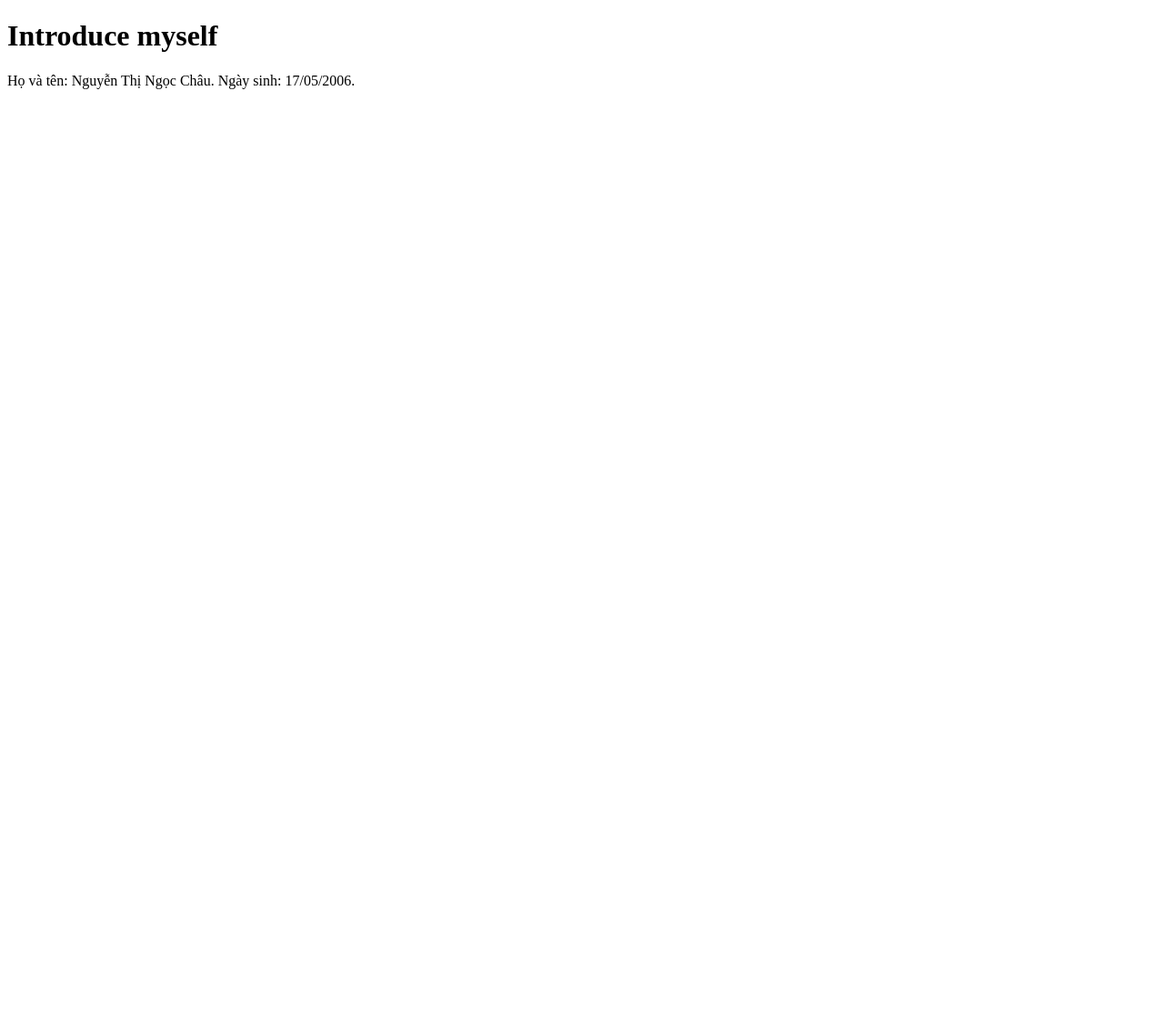
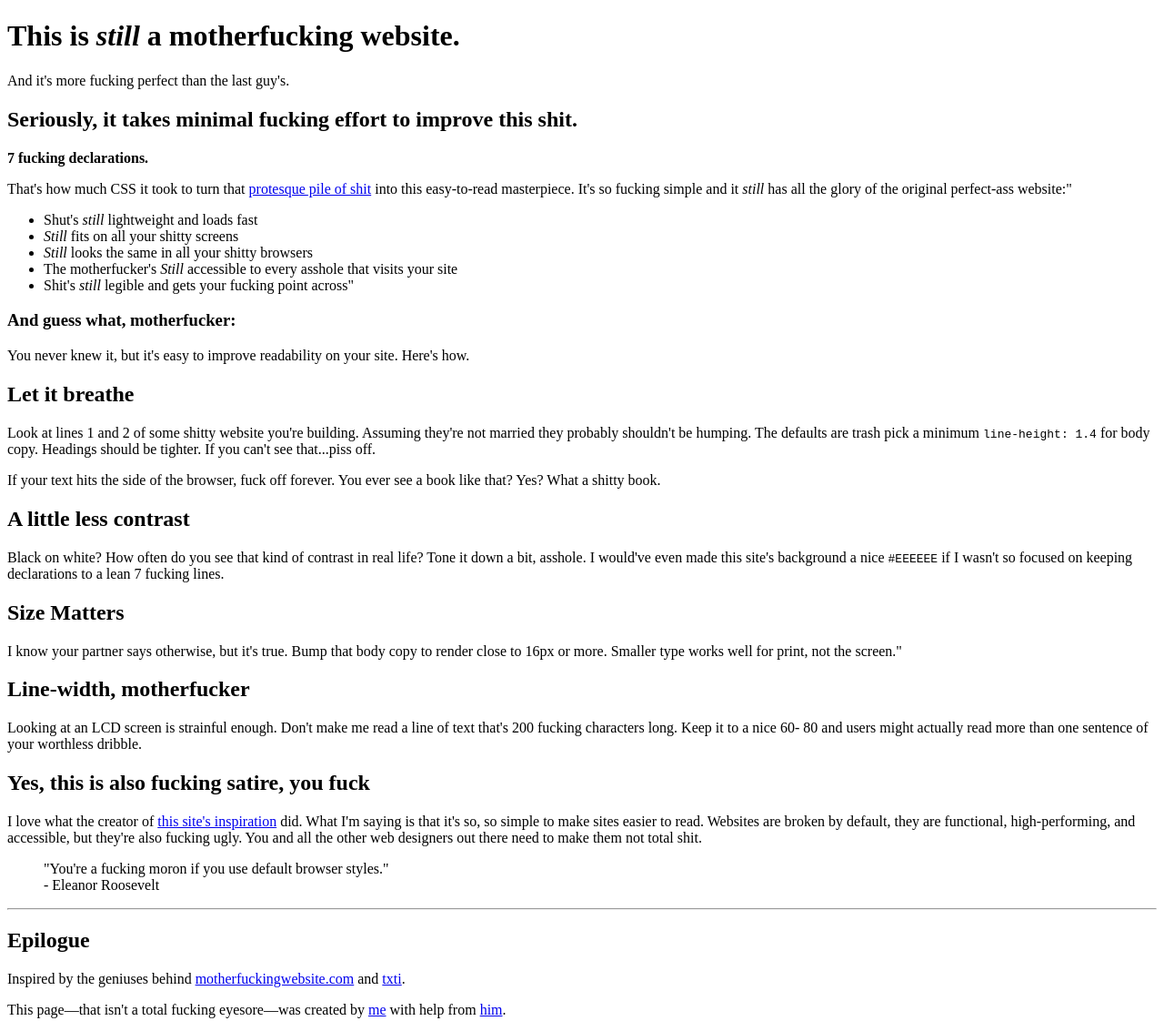
Before and after one commit to ngocchau170506/Introduce, a plain HTML site: page index.html in a window 1280 px wide. Shown: the whole page at 91% size. Before the commit the page ends 800 px from the top, so only its background shows below. Drawn offline with Linux system fonts and the light colour scheme.

Commit message:
first commit

```diff
--- a/index.html
+++ b/index.html
@@ -6,10 +6,65 @@
     <title>Document</title>
 </head>
 <body>
-    <h1>Introduce myself</h1>
-    <p>Họ và tên: Nguyễn Thị Ngọc Châu.
-        Ngày sinh: 17/05/2006.
+    <h1>This is <em>still</em> a motherfucking website.</h1>
+    <aside>And it's more fucking perfect than the last guy's.</aside>
+    <h2>Seriously, it takes minimal fucking effort to improve this shit.</h2>
+    <p>
+        <strong>7 fucking declarations.</strong>
     </p>
-
+    <p>
+        That's how much CSS it took to turn that <a href="https://webcoban.vn/html/danh-sach-tat-ca-cac-the-trong-html-theo-the-loai.html">protesque pile of shit</a> into this easy-to-read masterpiece. It's so fucking simple and it <em>still</em> has all the glory of the original perfect-ass website:"
+    </p>
+    <ul>
+        <li>
+            Shut's <em>still</em> lightweight and loads fast
+        </li>
+        <li>
+            <em>Still</em> fits on all your shitty screens
+        </li>
+        <li>
+            <em>Still</em> looks the same in all your shitty browsers
+        </li>
+        <li>
+            The motherfucker's <em>Still</em> accessible to every asshole that visits your site
+        </li>
+        <li>
+            Shit's <em>still</em> legible and gets your fucking point across"
+        </li>
+    </ul>
+    <h3>And guess what, motherfucker:</h3>
+    <p>
+        You never knew it, but it's easy to improve readability on your site. Here's how.
+    </p>
+    <h2>Let it breathe</h2>
+    <p>
+        Look at lines 1 and 2 of some shitty website you're building. Assuming they're not married they probably shouldn't be humping. The defaults are trash pick a minimum <code>line-height: 1.4</code> for body copy. Headings should be tighter. If you can't see that...piss off.
+    </p>
+    <p>
+        If your text hits the side of the browser, fuck off forever. You ever see a book like that? Yes? What a shitty book.
+    </p>
+    <h2>A little less contrast</h2>
+    <p>
+        Black on white? How often do you see that kind of contrast in real life? Tone it down a bit, asshole. I would've even made this site's background a nice <code>#EEEEEE</code> if I wasn't so focused on keeping declarations to a lean 7 fucking lines.
+    </p>
+    <h2>Size Matters</h2>
+    <p>
+        I know your partner says otherwise, but it's true. Bump that body copy to render close to 16px or more. Smaller type works well for print, not the screen."
+    </p>
+    <h2>Line-width, motherfucker</h2>
+    <p>
+        Looking at an LCD screen is strainful enough. Don't make me read a line of text that's 200 fucking characters long. Keep it to a nice 60- 80 and users might actually read more than one sentence of your worthless dribble.
+    </p>
+    <h2>Yes, this is also fucking satire, you fuck</h2>
+    <p>I love what the creator of <a href="https://webcoban.vn/html/danh-sach-tat-ca-cac-the-trong-html-theo-the-loai.html">this site's inspiration</a> did. What I'm saying is that it's so, so simple to make sites easier to read. Websites are broken by default, they are functional, high-performing, and accessible, but they're also fucking ugly. You and all the other web designers out there need to make them not total shit.</p>
+    <blockquote>
+        "You're a fucking moron if you use default browser styles."
+        <br>
+        - Eleanor Roosevelt
+    </blockquote>
+    <hr>
+    <h2>Epilogue</h2>
+    <p>Inspired by the geniuses behind <a href="https://webcoban.vn/html/danh-sach-tat-ca-cac-the-trong-html-theo-the-loai.html">motherfuckingwebsite.com</a> and <a href="https://webcoban.vn/html/danh-sach-tat-ca-cac-the-trong-html-theo-the-loai.html">txti</a>.</p>
+    <p>This page—that isn't a total fucking eyesore—was created by <a href="https://webcoban.vn/html/danh-sach-tat-ca-cac-the-trong-html-theo-the-loai.html">me</a> with help from <a href="https://webcoban.vn/html/danh-sach-tat-ca-cac-the-trong-html-theo-the-loai.html">him</a>.</p>
 </body>
 </html>
```
